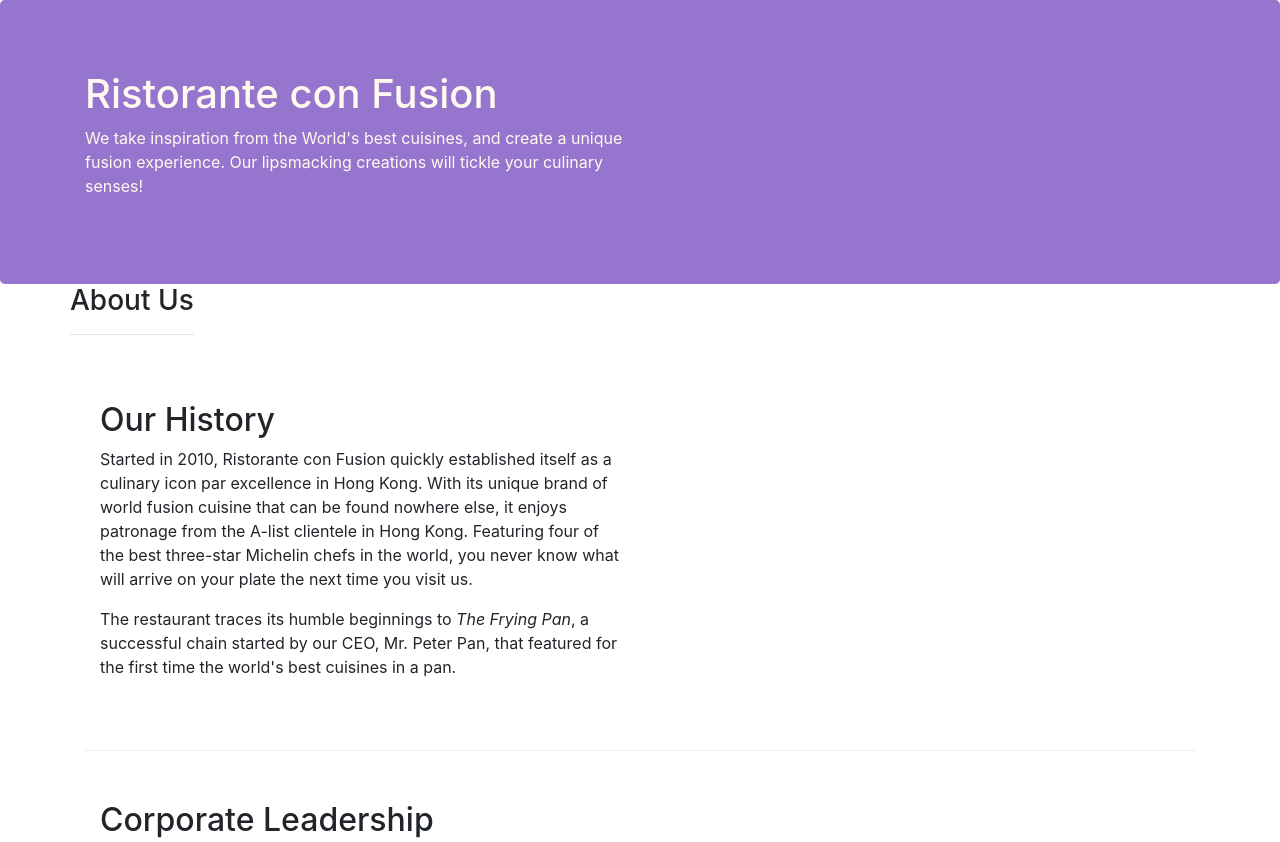
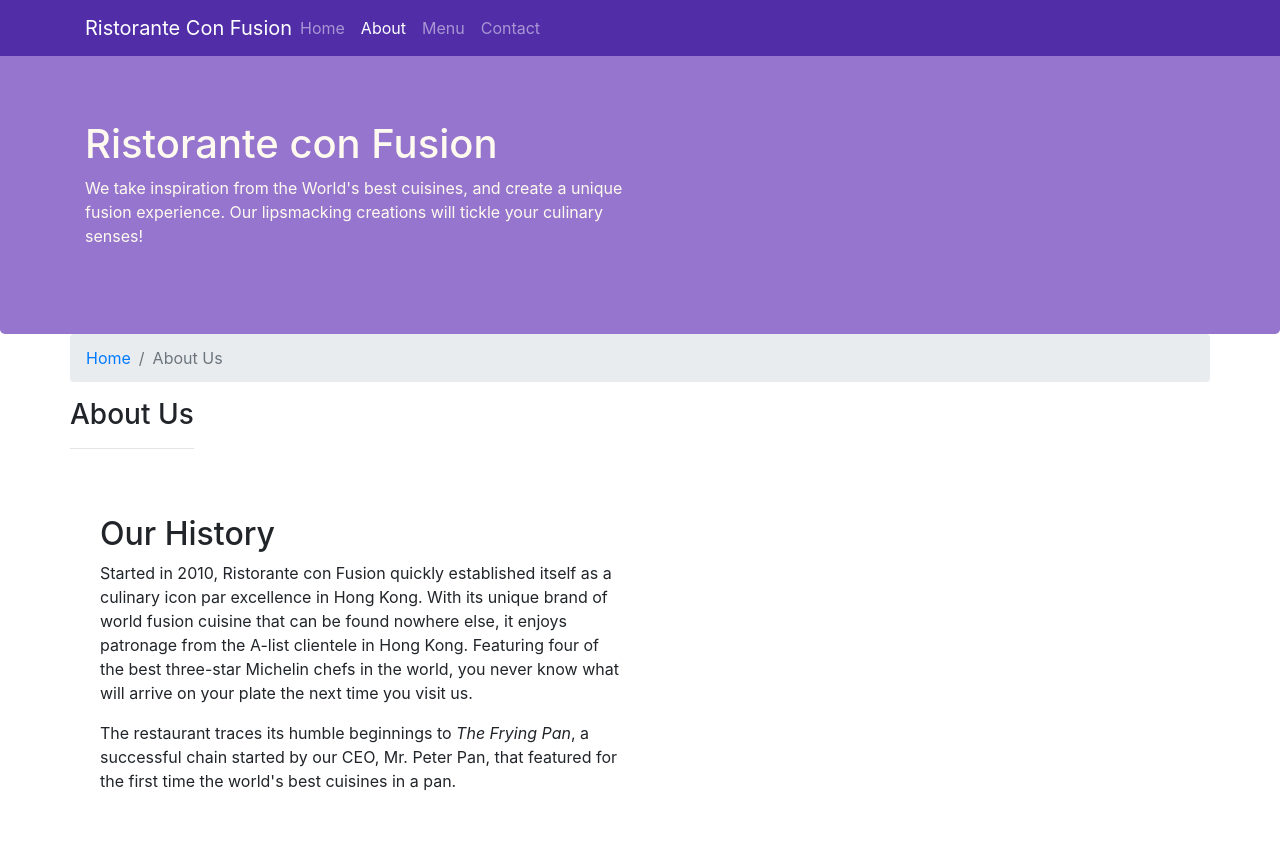
Before and after one commit to Ioseb1/Confusion---Bootstrap, a website: page aboutus.html in a window 1280 px wide. Shown: the top 842 px of the page. Drawn offline with nearby package versions, Linux system fonts and the light colour scheme.

Commit message:
Navbar and breadcrumb

```diff
--- a/aboutus.html
+++ b/aboutus.html
@@ -14,6 +14,25 @@
 </head>
 
 <body>
+  <nav class="navbar navbar-dark navbar-expand-sm fixed-top">
+    <div class="container">
+      <button class="navbar-toggler" type="button" data-toggle="collapse" data-target="#Navbar">
+        <span class="navbar-toggler-icon"></span>
+      </button>
+      <a class="navbar-brand mr-auto" href="index.html">Ristorante Con Fusion</a>
+
+      <div class="collapse navbar-collapse" id="Navbar">
+        <ul class="navbar-nav mr-auto">
+          <li class="nav-item"><a class="nav-link" href="index.html">Home</a></li>
+          <li class="nav-item active"><a class="nav-link" href="#">About</a></li>
+          <li class="nav-item"><a class="nav-link" href="#">Menu</a></li>
+          <li class="nav-item"><a class="nav-link" href="#">Contact</a></li>
+        </ul>
+      </div>
+
+
+    </div>
+  </nav>
 
     <header class="jumbotron">
         <div class="container">
@@ -30,6 +49,10 @@
 
     <div class="container">
         <div class="row">
+            <ol class="col-12 breadcrumb">
+              <li class="breadcrumb-item"><a href="index.html">Home</a></li>
+              <li class="breadcrumb-item active">About Us</a></li>
+            </ol>
             <div class="col12">
                <h3>About Us</h3>
                <hr>
@@ -69,7 +92,7 @@
                 <div class="col-4 offset-1 col-sm-2">
                     <h5>Links</h5>
                     <ul class="list-unstyled">
-                        <li><a href="#">Home</a></li>
+                        <li><a href="index.html">Home</a></li>
                         <li><a href="#">About</a></li>
                         <li><a href="#">Menu</a></li>
                         <li><a href="#">Contact</a></li>
--- a/css/styles.css
+++ b/css/styles.css
@@ -28,3 +28,12 @@
   margin: 0px;
   color: #0f0f0f;
 }
+
+body {
+  padding: 50px 0px 0px 0px;
+  z-index: 0;
+}
+
+.navbar-dark {
+  background: #512DA8;
+}
```
Also changed, not shown: index.html (+19 -0 lines).
